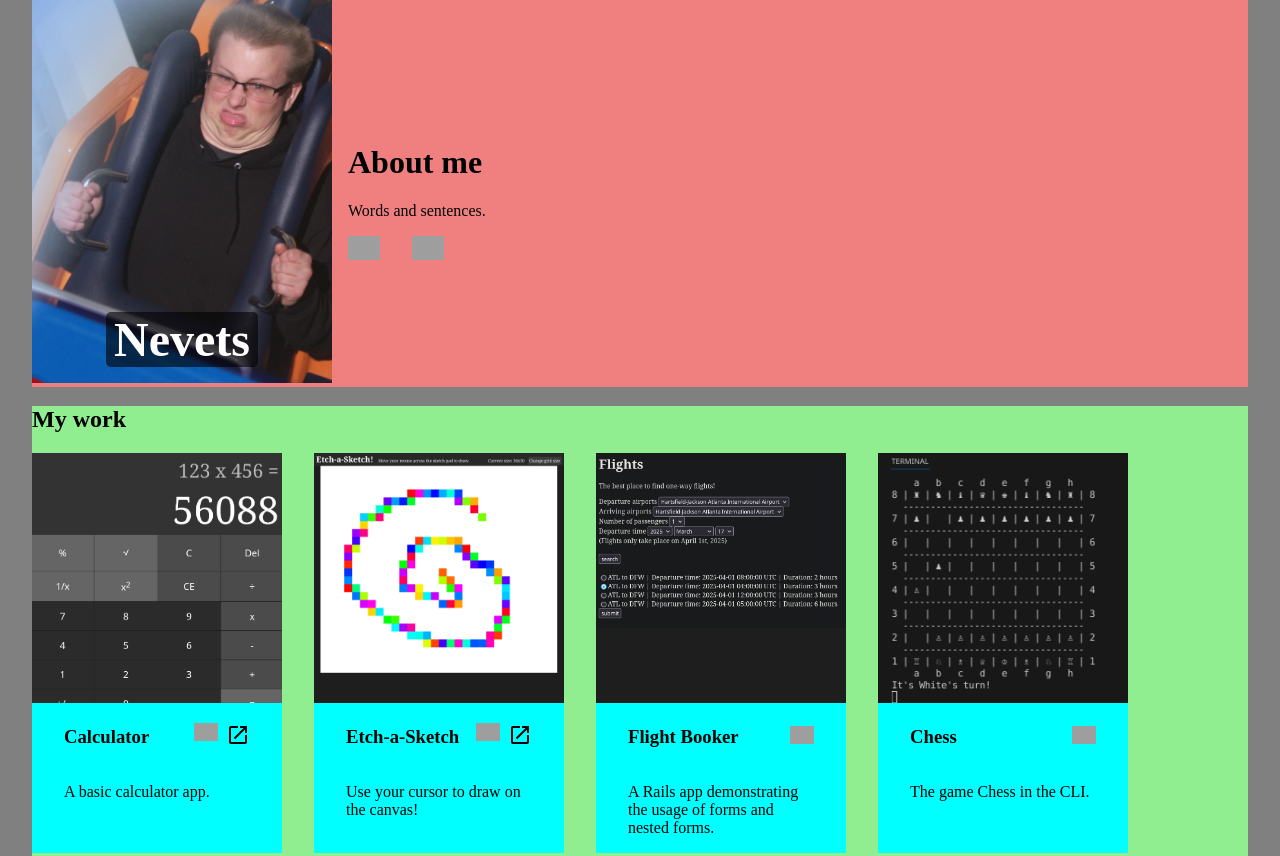
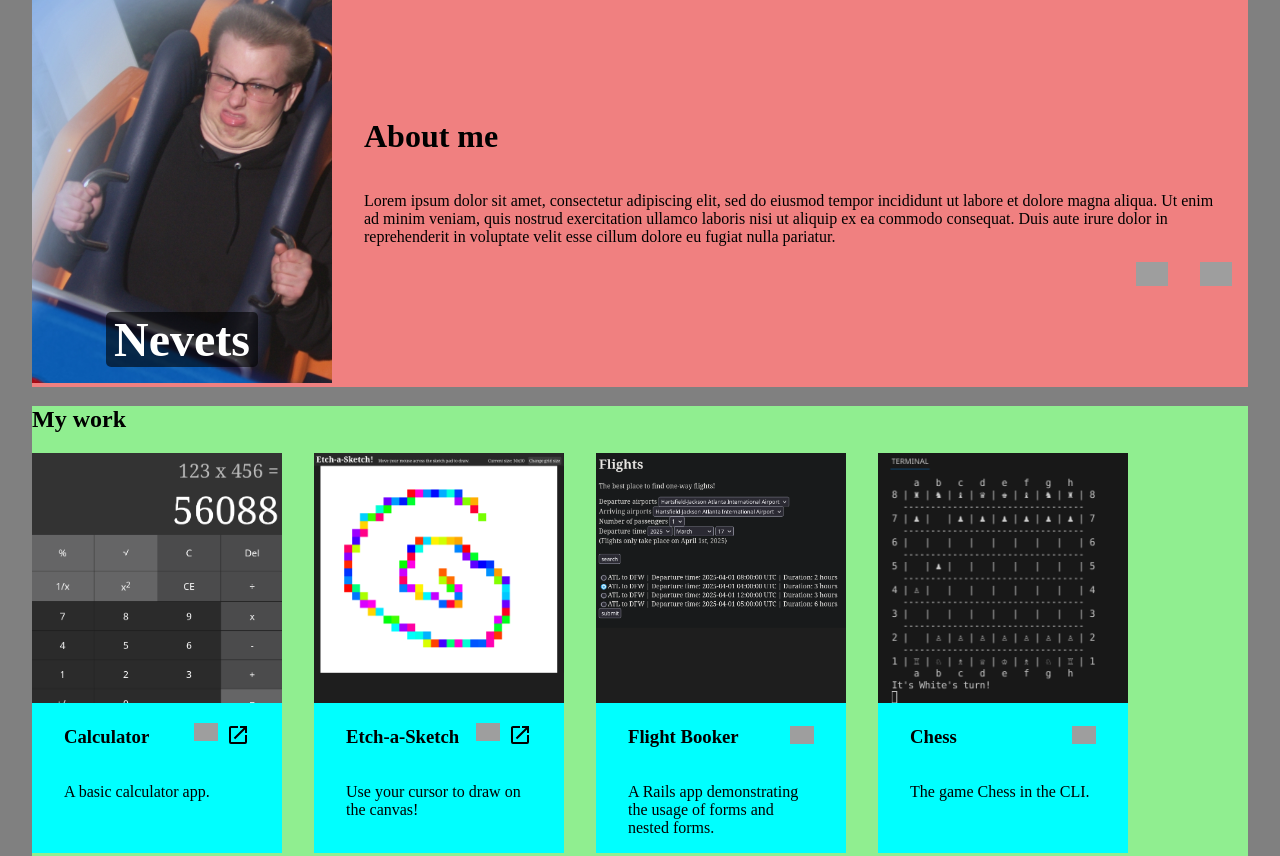
Before and after one commit to nevets10-the-odin-project/project-homepage, a plain HTML site: page index.html in a window 1280 px wide. Shown: the top 856 px of the page. Drawn offline with nearby package versions, Linux system fonts and the light colour scheme; grey boxes are pictures that could not be loaded.

Commit message:
Add lorem ipsum and styles to about

```diff
--- a/index.html
+++ b/index.html
@@ -23,7 +23,13 @@
 			</div>
 			<div class="about">
 				<h1>About me</h1>
-				<p>Words and sentences.</p>
+				<p>
+					Lorem ipsum dolor sit amet, consectetur adipiscing elit, sed do eiusmod
+					tempor incididunt ut labore et dolore magna aliqua. Ut enim ad minim
+					veniam, quis nostrud exercitation ullamco laboris nisi ut aliquip ex ea
+					commodo consequat. Duis aute irure dolor in reprehenderit in voluptate
+					velit esse cillum dolore eu fugiat nulla pariatur.
+				</p>
 				<div class="social">
 					<a href="https://github.com/nevets10">
 						<img
--- a/style.css
+++ b/style.css
@@ -47,6 +47,19 @@ footer {
 	max-width: fit-content;
 	border-radius: 5px;
 	font-size: 48px;
+}
+
+.about {
+	display: flex;
+	flex-direction: column;
+}
+
+.about > * {
+	padding: 0 1rem;
+}
+
+.about .social {
+	align-self: end;
 }
 
 .projects {
```
